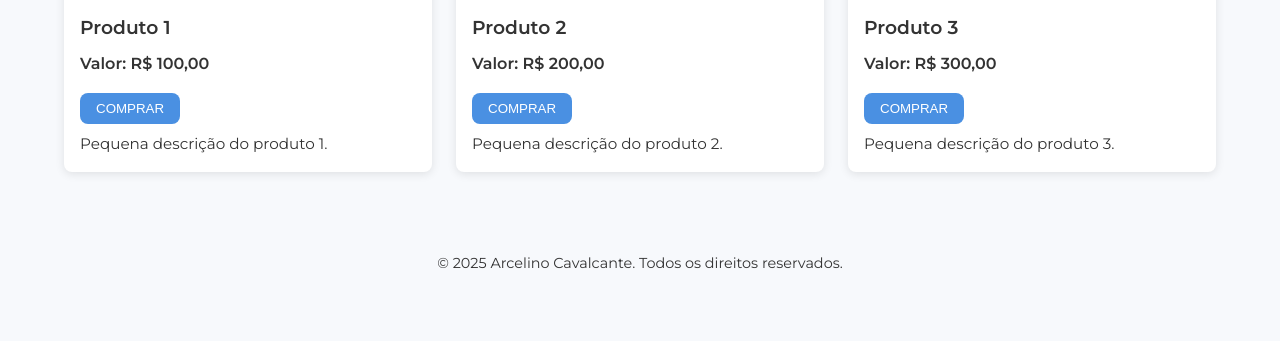
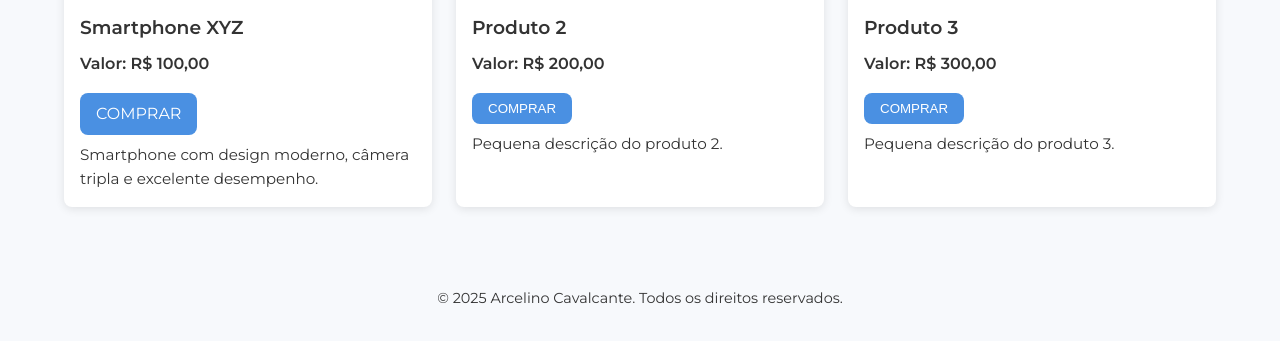
Before and after one commit to arcelino-cavalcante/arcelino-cavalcante.github.io, a plain HTML site: page loja.html in a window 1280 px wide. Shown: the part 401-742 px from the top of the page. Drawn offline with Linux system fonts and the light colour scheme.

Commit message:
Update loja.html

```diff
--- a/loja.html
+++ b/loja.html
@@ -202,6 +202,7 @@
       font-weight: bold;
       margin: 0.5rem 0;
     }
+    /* No primeiro produto, o botão "Comprar" é um link para a página de detalhes */
     .btn-comprar {
       display: inline-block;
       background-color: var(--primary-color);
@@ -217,6 +218,7 @@
     .btn-comprar:hover {
       background-color: #357ab7;
     }
+
     .produto-card p.descricao {
       font-size: 0.95rem;
     }
@@ -302,7 +304,7 @@
           <img src="./imagens/logo.png" alt="Logo">
         </a>
       </div>
-      <!-- Ícone do menu hamburger (para mobile) -->
+      <!-- Menu hamburger para mobile -->
       <div class="hamburger" id="hamburgerMenu">
         <span></span>
         <span></span>
@@ -324,17 +326,18 @@
   <section id="loja">
     <h2>Loja - Meus Produtos</h2>
     <div class="loja-container">
-      <!-- Produto 1 -->
+      <!-- Produto 1 com link para a página de detalhes -->
       <div class="produto-card">
         <div class="carousel">
           <img src="./imagens/produto1-1.jpg" alt="Produto 1 - Imagem 1" class="active">
           <img src="./imagens/produto1-2.jpg" alt="Produto 1 - Imagem 2">
           <img src="./imagens/produto1-3.jpg" alt="Produto 1 - Imagem 3">
         </div>
-        <h3>Produto 1</h3>
+        <h3>Smartphone XYZ</h3>
         <p class="valor">Valor: R$ 100,00</p>
-        <button class="btn-comprar">Comprar</button>
-        <p class="descricao">Pequena descrição do produto 1.</p>
+        <!-- O botão Comprar agora é um link para a página de detalhes do produto -->
+        <a href="produtos/detalhes-produto.html" class="btn-comprar">Comprar</a>
+        <p class="descricao">Smartphone com design moderno, câmera tripla e excelente desempenho.</p>
       </div>
       <!-- Produto 2 -->
       <div class="produto-card">
```
